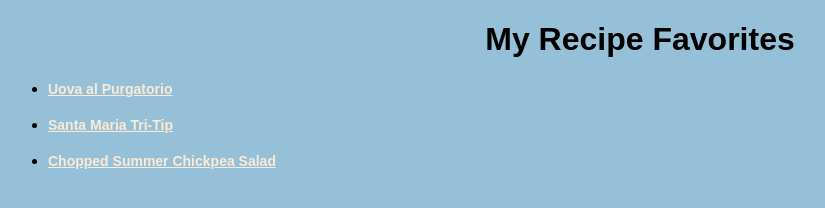
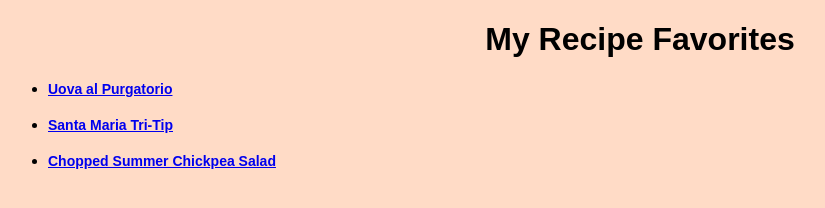
Before and after one commit to nicholascuneo/recipes, a plain HTML site: page index.html in a window 1280 px wide. Shown: the whole page, without its empty margins (0-825 px from the left). Drawn offline with Linux system fonts and the light colour scheme.

Commit message:
Edit background color to match recipe pages

```diff
--- a/style.css
+++ b/style.css
@@ -1,6 +1,6 @@
 body {
     font-family: Arial, Helvetica, sans-serif;
-    background-color: rgba(124, 177, 207, 0.795);
+    background-color: rgb(255, 219, 198);
 }
 
 h1 {
@@ -10,6 +10,4 @@ h1 {
 #recipe {
     font-size: 14px;
     font-weight: bold;
-    color: antiquewhite;
-
 }
```
